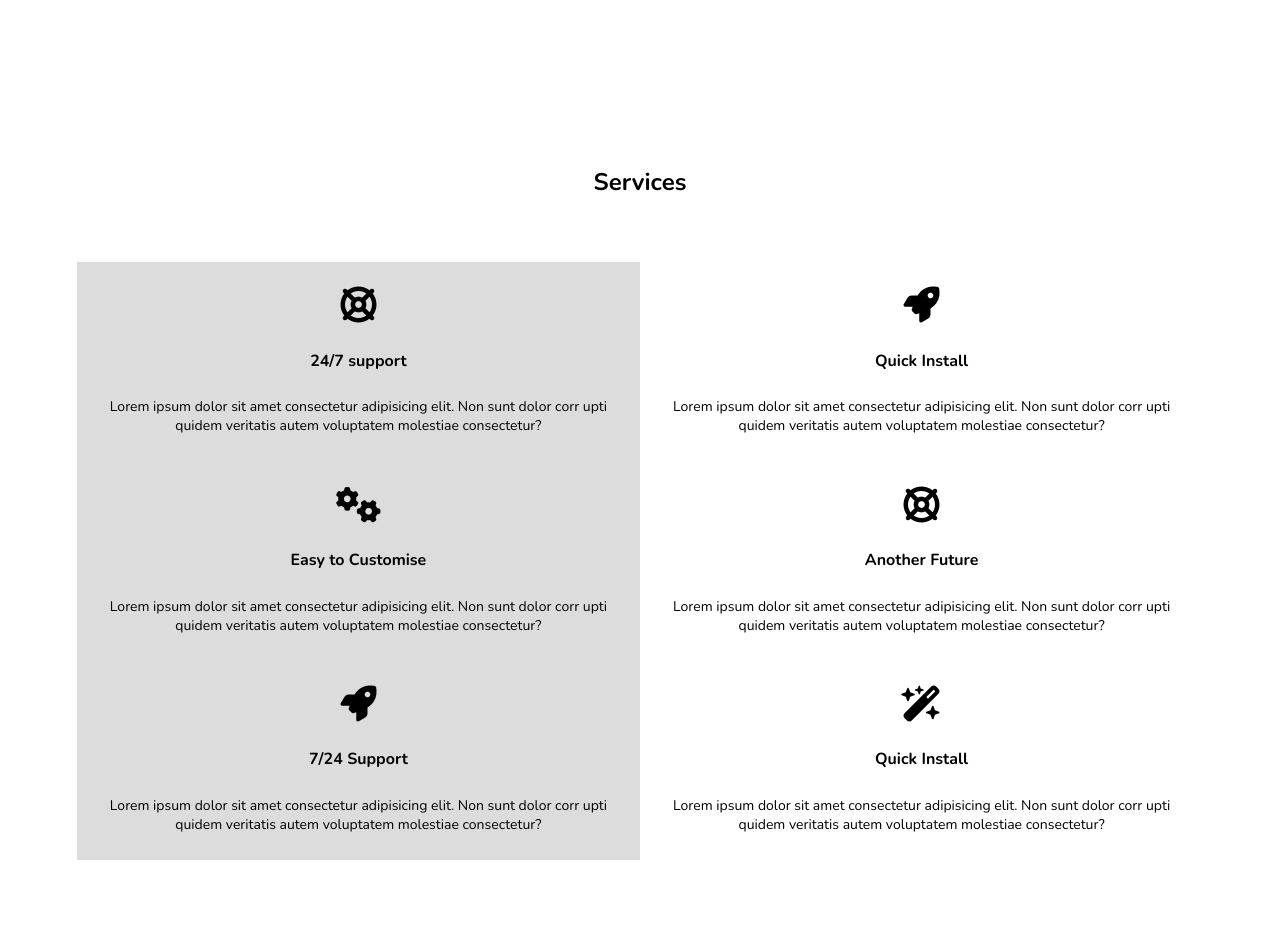
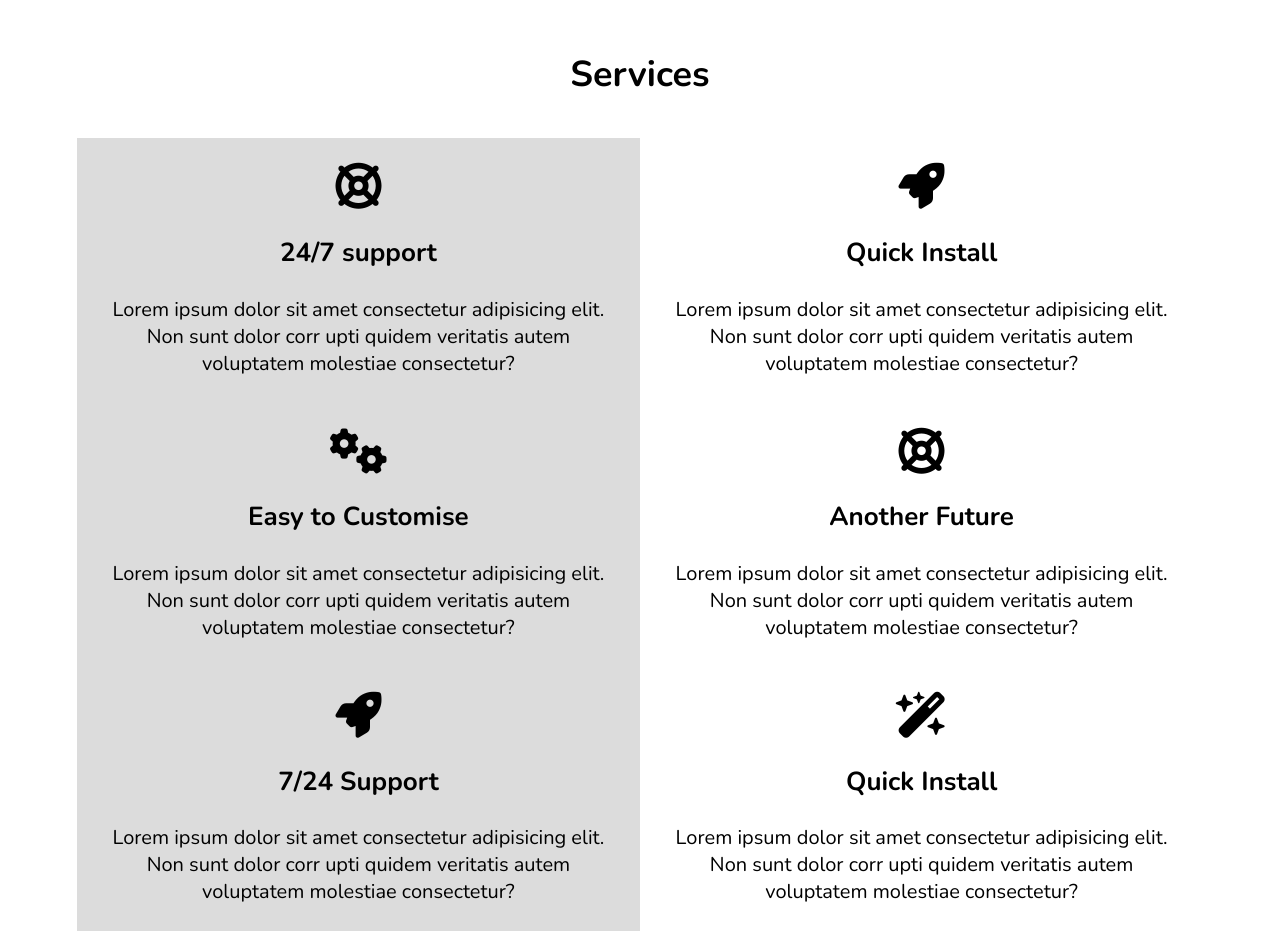
Before and after one commit to eltio1997/responsive-git, a plain HTML site: page index.html in a window 1280 px wide. Shown: the part 2489-3423 px from the top of the page. Drawn offline with nearby package versions, Linux system fonts and the light colour scheme.

Commit message:
Services section is done

```diff
--- a/css/style.css
+++ b/css/style.css
@@ -284,6 +284,26 @@ body {
 
 @media (min-width: 600px) {
 
+  .services {
+    padding-top: 5%;
+  }
+  .services > h2 {
+    font-size: 36px;
+    padding-top: 1%;
+    padding-bottom: 3%;
+  }
+  .services i {
+    font-size: 46px;
+  }
+
+  .services p {
+    font-size: 20px;
+  }
+
+  .services h3 {
+    font-size: 26px;
+  }
+
   .call-action > h2 {
     font-size: 36px;
   }
```
